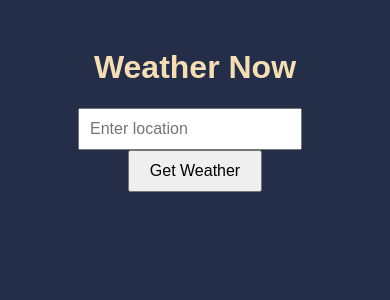
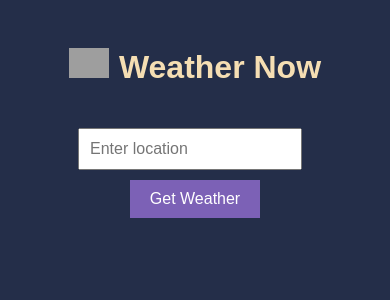
Before and after one commit to Kalynreddykiller18/WeatherNOW, a React (Vite) app: page / in a window 390 px wide. Shown: the top 300 px of the page. Built offline with nearby package versions, Linux system fonts and the light colour scheme; no server answers; grey boxes are pictures that could not be loaded.

Commit message:
fix 0.0.4

```diff
--- a/src/App.css
+++ b/src/App.css
@@ -7,6 +7,19 @@
   font-family: Arial, sans-serif;
   padding: 20px;
   color: wheat;
+}
+
+.app img {
+  width: 40px;
+  padding-bottom: 10px;
+  padding-right: 10px;
+}
+
+.title {
+  display: flex;
+  align-items: center;
+  justify-content: center;
+  width: 100%;
 }
 
 .search {
@@ -24,6 +37,9 @@
   padding: 10px 20px;
   font-size: 16px;
   cursor: pointer;
+  color: white;
+  background-color: #7c61b6;
+  border: 0;
 }
 
 .error {
@@ -39,7 +55,7 @@
   border-radius: 8px;
   display: inline-block;
   background-color: #7c61b6;
-  color: rgb(189, 195, 196);
+  color: rgb(255, 255, 255);
   box-shadow: 0 0 20px rgba(185, 158, 77, 0.3);
 }
 
@@ -50,3 +66,9 @@
 .weather img {
   margin-top: 10px;
 }
+
+@media (max-width: 420px) {
+  .search button {
+    margin-top: 10px;
+  }
+}
--- a/src/App.jsx
+++ b/src/App.jsx
@@ -6,9 +6,9 @@ const App = () => {
   const [location, setLocation] = useState("");
   const [weather, setWeather] = useState(null);
   const [error, setError] = useState("");
+  const [loading, setLoading] = useState(false);
 
   const API_KEY = import.meta.env.VITE_WEATHER_API_KEY;
-  console.log(API_KEY);
 
   const fetchWeather = async () => {
     if (!location) {
@@ -17,6 +17,8 @@ const App = () => {
     }
 
     try {
+      setLoading(true);
+      console.log(loading, weather);
       const response = await axios.get(
         `https://api.weatherapi.com/v1/current.json`,
         {
@@ -28,6 +30,7 @@ const App = () => {
       );
       setWeather(response.data);
       setError("");
+      setLoading(false);
     } catch (err) {
       setError("Unable to fetch weather data. Check your location!");
       setWeather(null);
@@ -36,7 +39,10 @@ const App = () => {
 
   return (
     <div className="app">
+      <div className="title">
+        <img src="icons.png" alt="icon not loaded" />
         <h1>Weather Now</h1>
+      </div>
 
       <div className="search">
         <input
@@ -50,10 +56,10 @@ const App = () => {
 
       {error && <p className="error">{error}</p>}
 
-      {weather && (
+      {weather &&
+        (!loading ? (
           <div className="weather">
             <h2>
-            {console.log(weather)}
               {weather.location.name}, {weather.location.region},
               {weather.location.country}
             </h2>
@@ -65,7 +71,9 @@ const App = () => {
               alt={weather.current.condition.text}
             />
           </div>
-      )}
+        ) : (
+          <h3>Loading...</h3>
+        ))}
     </div>
   );
 };
```
Lines whose indentation alone changed are shown as unchanged.
